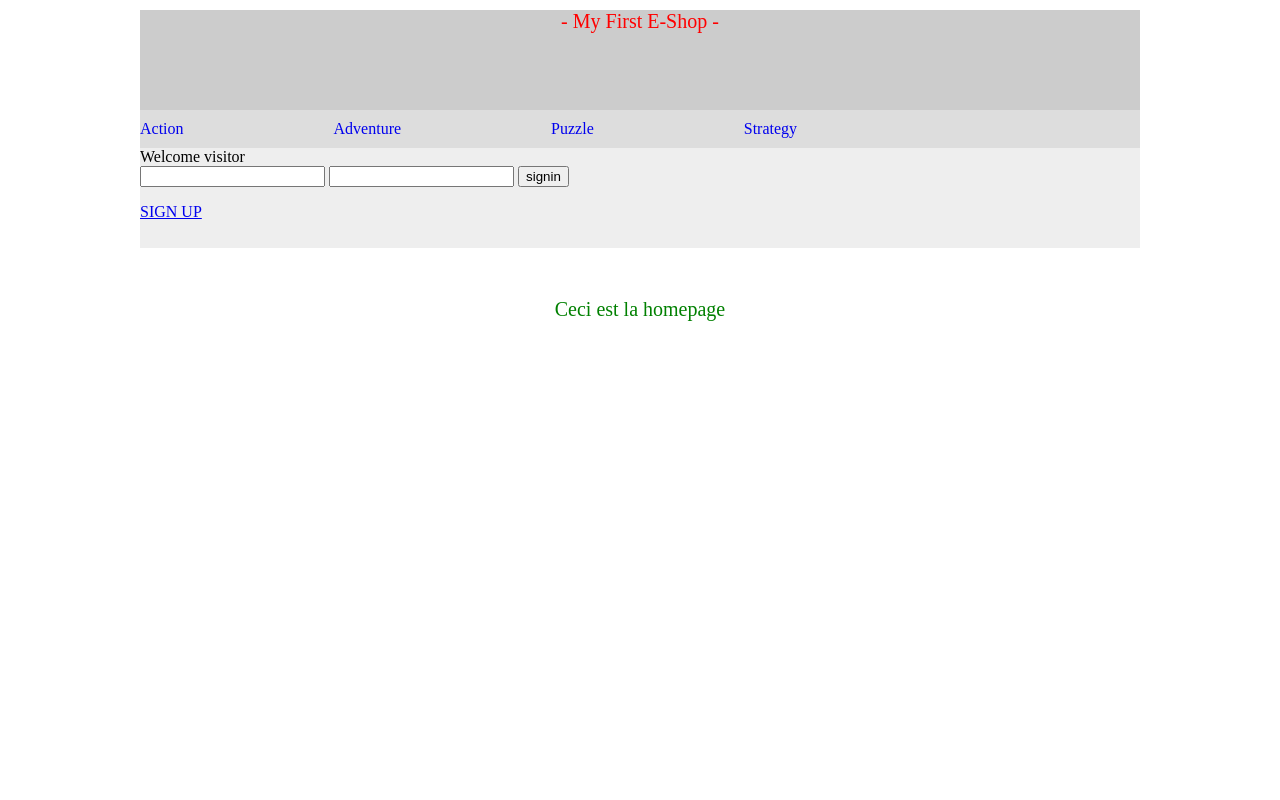
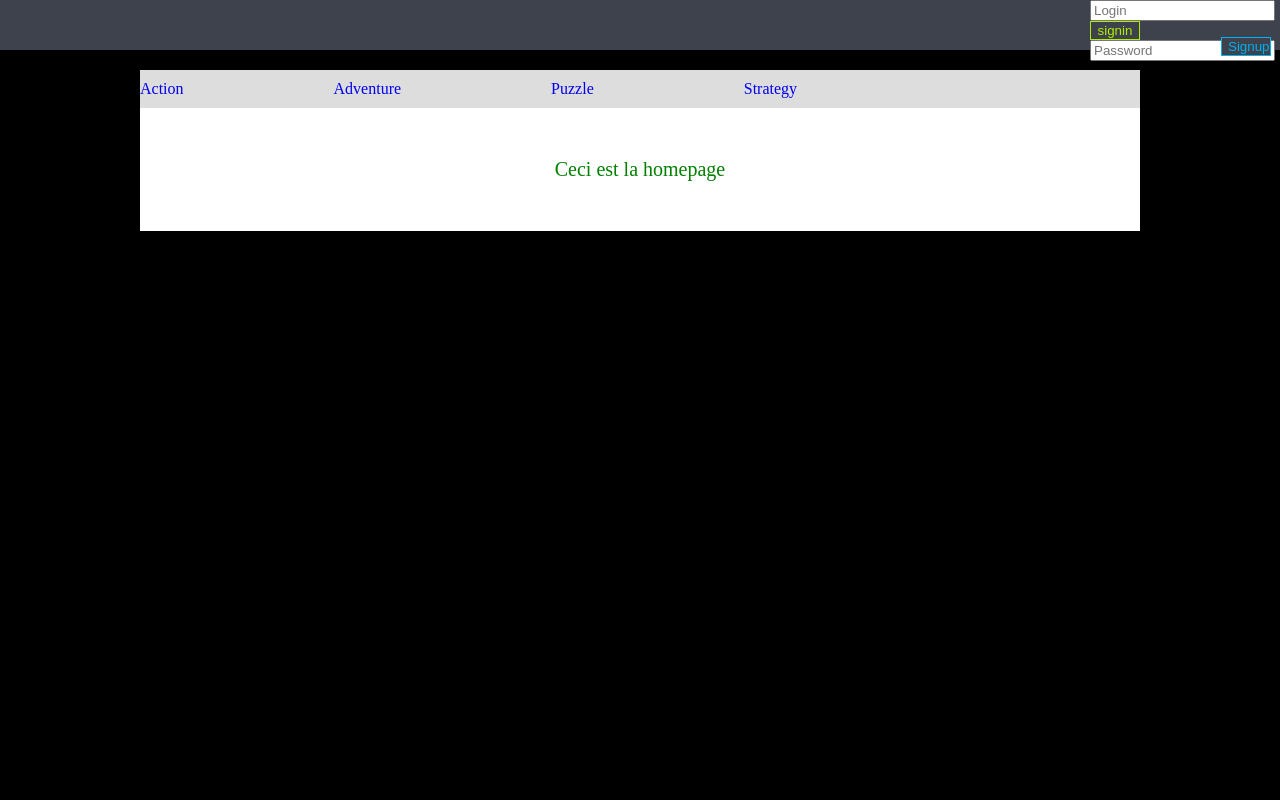
Before and after one commit to roxteddy/42-shop, a PHP site: page / in a window 1280 px wide. Run offline with PHP 8.4, Linux system fonts and the light colour scheme.

Commit message:
modif graphiques

```diff
--- a/css/styles.css
+++ b/css/styles.css
@@ -1,18 +1,49 @@
+body		{
+			background-color: black;
+			padding: 0;
+			margin: 0;
+			}
 #banner     {
 			border:1 solid black;
-			background-color: #cccccc;
-			width: 1000px;
-			height: 100px;
-			margin: 10 auto 0 auto;
-			font-size: 20px;
+			background-color: #3d424c;
+			width: 100%;
+			height: 50px;
+			margin: 0 auto 20 auto;
+			color: white;
 			text-align: center;
 			}
-#banner:hover {
-			background-color: yellow;
+#login0      {
+			float: right;
+			width: 190px;
+			height: 100%;
+            margin: 0 auto 0 auto;
+			text-align: left;
+            }
+#login1     {
+            float: right;
+            height: 100%;
+            margin: 0 10 0 10;
+			text-align: center;
+            }
+#signin		{
+			border: 1px solid #AEEE00;
+            background-color: #3d424c;
+			color: #AEEE00;
+			width: 50px;
 			}
-a.banner	{
-			text-decoration: none;
+#signout	{
+			border: 1px solid red;
+            background-color: #3d424c;
 			color: red;
+			}
+#signup		{
+			border: 1px solid #01B0F0;
+            background-color: #3d424c;
+			color: #01B0F0;
+			width: 50px;
+			position: relative;
+			top: -40px;
+			left: 131px;
 			}
 #menu		{
 			border:1 solid black;
@@ -25,13 +56,6 @@ div.cat		{
 			border:1 solid yellow;
 			display: inline-block;
 			}
-#login      {
-            border:1 solid black;
-            background-color: #eeeeee;
-            width: 1000px;
-            height: 100px;
-            margin: 0 auto 0 auto;
-            }
 #content    {
             border:1 solid black;
             background-color: #ffffff;
--- a/index.php
+++ b/index.php
@@ -20,12 +20,6 @@ print_r($_POST);
 	<body>
 		<?php include "src/banner.php"; ?>
 		<?php include "src/menu.php"; ?>
-		<?php
-			if (!isset($_SESSION["id"]) or $_SESSION["id"] === "")
-				include "src/login0.php";
-			else
-				include "src/login1.php";
-		?>
 		<?php include "src/content.php"; ?>
 	</body>
 </html>
--- a/src/banner.php
+++ b/src/banner.php
@@ -1,5 +1,8 @@
-<a class="banner" href="index.php">
-	<div id="banner">
-	 - My First E-Shop -
-	</div>
-</a>
+<div id="banner">
+	<?php
+	if (!isset($_SESSION["id"]) or $_SESSION["id"] === "")
+		include "src/login0.php";
+	else
+		include "src/login1.php";
+	?>
+</div>
--- a/src/login0.php
+++ b/src/login0.php
@@ -1,9 +1,10 @@
-<div id="login">
-	<span>Welcome visitor</span>
+<div id="login0">
 	<form method="post" action="index.php">
-		<input type="text" name="login" />
-		<input type="password" name="password" />
-		<input type="submit" name="submit" value="signin" />
+		 <input id="user" type="text" name="login" placeholder="Login" />
+		 <input id="signin" type="submit" name="submit" value="signin" /><br />
+		 <input id="pass" type="password" name="password" placeholder="Password" />
 	</form>
-		<a href="index.php?page=signup"><span>SIGN UP</span></a>
+	<form method="get" action="index.php">
+		<input type="hidden" name="page" value="signup">
+		<input id="signup" type="submit" value="Signup">
 </div>
--- a/src/login1.php
+++ b/src/login1.php
@@ -1,6 +1,6 @@
-<div id="login">
-	<span>Salut <?php echo $_SESSION["id"] ?> !</span>
+<div id="login1">
+	<span><?php echo $_SESSION["id"] ?> </span>
 	<form method="post">
-		<input type="submit" name="submit" value="signout" />
+		<input id="signout" type="submit" name="submit" value="signout" />
 	</form>
 </div>
```
